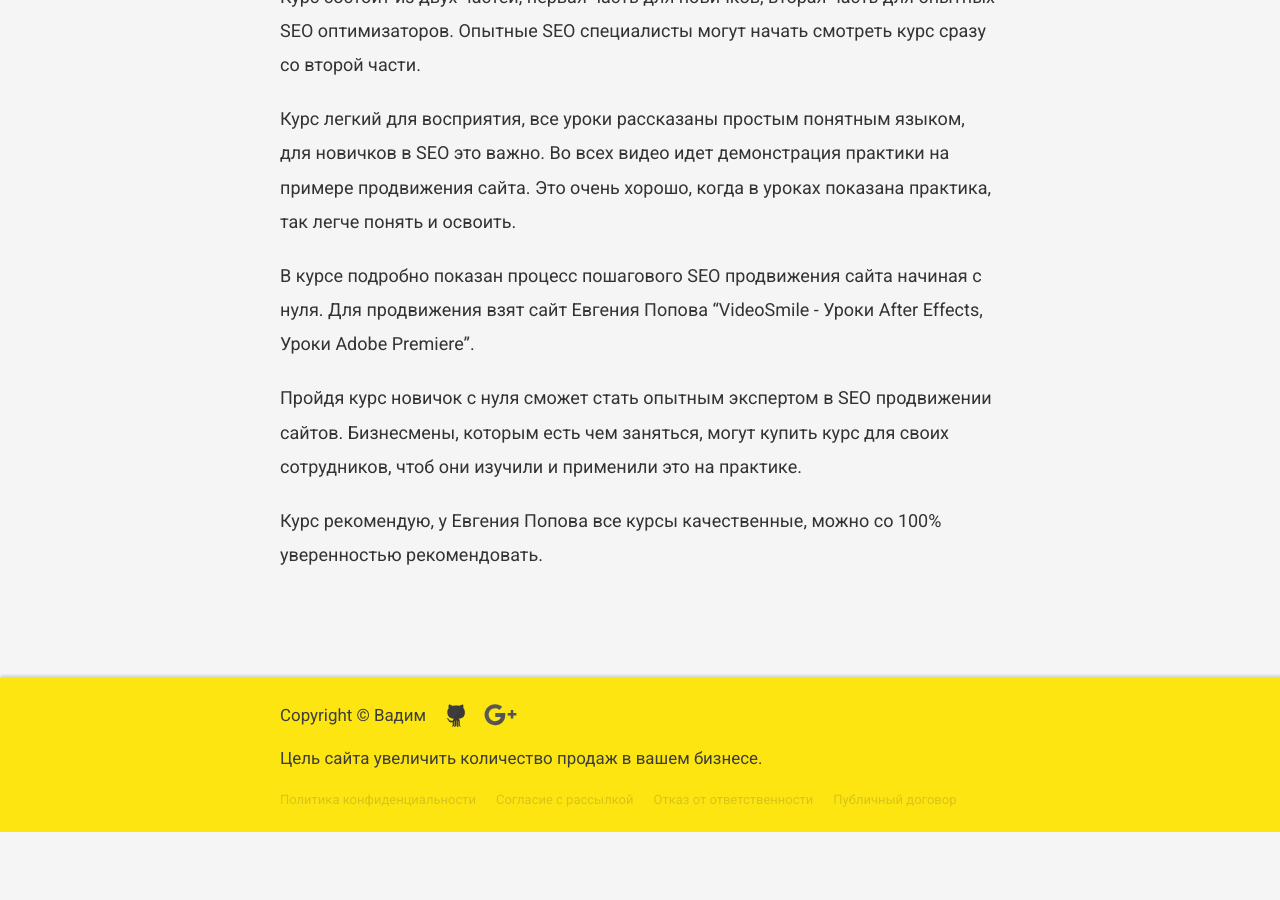
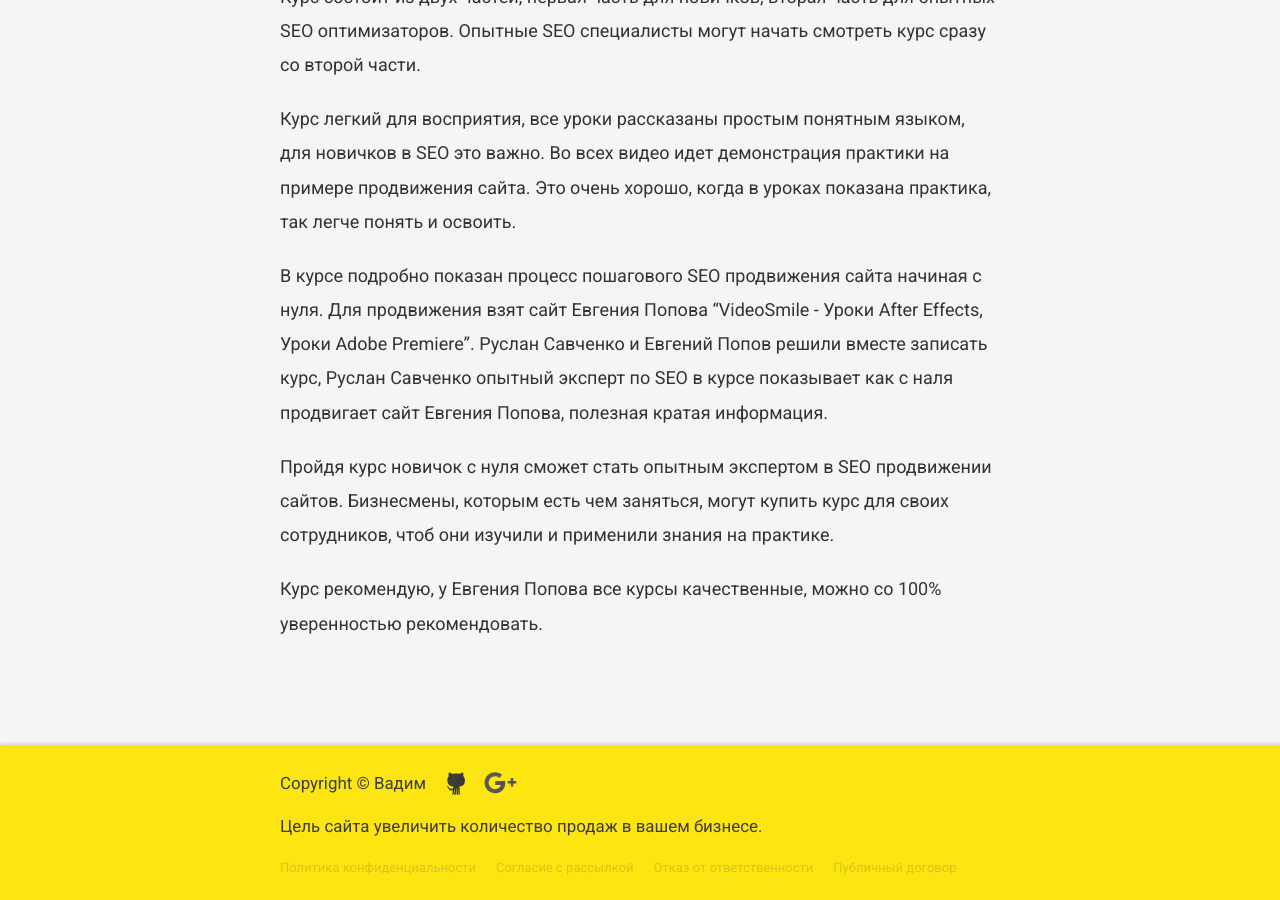
Before and after one commit to VadymVolos/vadymvolos.github.io, a Jekyll site: the page built from _posts/digital-marketing/2017-01-22-sekrety-seo-popov-kupon-skidka.md, in a window 1280 px wide and 900 px high, scrolled down 1313 px. Built offline with Jekyll 4.4.1, drawn with Linux system fonts in a browser that asks for light colours; nearby versions of some CDN libraries; comment, search, counter and statistics services are not loaded; before the commit the page ends 2145 px from its top, so only the background shows below that.

Commit message:
Update 2017-01-22-sekrety-seo-popov-kupon-skidka.md

```diff
--- a/_posts/digital-marketing/2017-01-22-sekrety-seo-popov-kupon-skidka.md
+++ b/_posts/digital-marketing/2017-01-22-sekrety-seo-popov-kupon-skidka.md
@@ -31,8 +31,8 @@
 
 Курс легкий для восприятия, все уроки рассказаны простым понятным языком, для новичков в SEO это важно. Во всех видео идет демонстрация практики на примере продвижения сайта. Это очень хорошо, когда в уроках показана практика, так легче понять и освоить.
 
-В курсе подробно показан процесс пошагового SEO продвижения сайта начиная с нуля. Для продвижения взят сайт Евгения Попова "VideoSmile - Уроки After Effects, Уроки Adobe Premiere".
+В курсе подробно показан процесс пошагового SEO продвижения сайта начиная с нуля. Для продвижения взят сайт Евгения Попова "VideoSmile - Уроки After Effects, Уроки Adobe Premiere". Руслан Савченко и Евгений Попов решили вместе записать курс, Руслан Савченко опытный эксперт по SEO в курсе показывает как с наля продвигает сайт Евгения Попова, полезная кратая информация.
 
-Пройдя курс новичок с нуля сможет стать опытным экспертом в SEO продвижении сайтов. Бизнесмены, которым есть чем заняться, могут купить курс для своих сотрудников, чтоб они изучили и применили это на практике.
+Пройдя курс новичок с нуля сможет стать опытным экспертом в SEO продвижении сайтов. Бизнесмены, которым есть чем заняться, могут купить курс для своих сотрудников, чтоб они изучили и применили знания на практике.
 
 Курс рекомендую, у Евгения Попова все курсы качественные, можно со 100% уверенностью рекомендовать.
```
